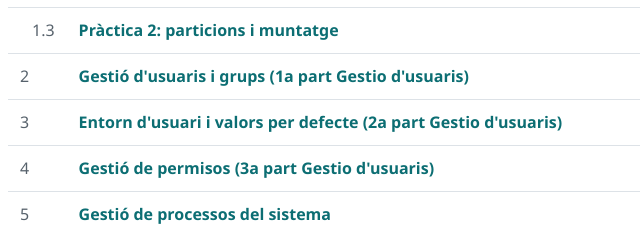
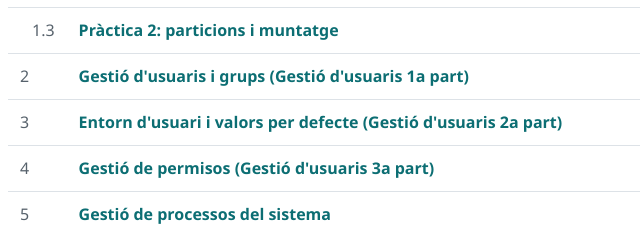
Before and after one commit to ismaPB/sistemes_operatius, a plain HTML site: page sprint2_ubu/index.html in a window 1280 px wide. Shown: the part 426-660 px from the top of the page, 236-876 px from the left. Drawn offline with Linux system fonts and the light colour scheme.

Commit message:
Update user management section titles and links

```diff
--- a/sprint2_ubu/index.html
+++ b/sprint2_ubu/index.html
@@ -34,9 +34,9 @@
         <tr><td style="padding-left: 1.5rem;">1.1</td><td><a href="#apartat1-1">Teoria</a></td></tr>
         <tr><td style="padding-left: 1.5rem;">1.2</td><td><a href="#apartat1-2">Pràctica 1: recuperació de fitxers</a></td></tr>
         <tr><td style="padding-left: 1.5rem;">1.3</td><td><a href="#apartat1-3">Pràctica 2: particions i muntatge</a></td></tr>
-        <tr><td>2</td><td><a href="#apartat2">Gestió d'usuaris i grups (1a part Gestio d'usuaris)</a></td></tr>
-        <tr><td>3</td><td><a href="#apartat3">Entorn d'usuari i valors per defecte (2a part Gestio d'usuaris)</a></td></tr>
-        <tr><td>4</td><td><a href="#apartat4">Gestió de permisos (3a part Gestio d'usuaris)</a></td></tr>
+        <tr><td>2</td><td><a href="#apartat2">Gestió d'usuaris i grups (Gestió d'usuaris 1a part)</a></td></tr>
+        <tr><td>3</td><td><a href="#apartat3">Entorn d'usuari i valors per defecte (Gestió d'usuaris 2a part)</a></td></tr>
+        <tr><td>4</td><td><a href="#apartat4">Gestió de permisos (Gestió d'usuaris 3a part)</a></td></tr>
         <tr><td>5</td><td><a href="#apartat5">Gestió de processos del sistema</a></td></tr>
         <tr><td>6</td><td><a href="#apartat6">Còpies de seguretat i automatització (Escape room · L'arxiu perdut)</a></td></tr>
       </tbody>
@@ -279,8 +279,8 @@
 
     <!-- APARTAT 2 -->
     <article class="apartat" id="apartat2">
-      <h2>2. Gestió d'usuaris i grups (1a part Gestio d'usuaris)</h2>
-      <p>Administració de comptes d'usuari, permisos i grups de treball en el servidor d'Ubuntu Linux corresponent a la 1a part del cas pràctic de <strong>PixelForge</strong>.</p>
+      <h2>2. Gestió d'usuaris i grups (Gestió d'usuaris 1a part)</h2>
+      <p>Administració de comptes d'usuari, permisos i grups de treball en el servidor d'Ubuntu Linux corresponent a la 1a part de la gestió d'usuaris (cas pràctic de PixelForge).</p>
 
       <h3>Nivell 0: Conèixer el sistema</h3>
       <p>Exploració inicial dels identificadors (UID/GID), permisos sobre <code>/etc/shadow</code> i comprovació del grup <code>sudo</code> per a l'usuari personal:</p>
@@ -359,7 +359,7 @@
 
     <!-- APARTAT 3 -->
     <article class="apartat" id="apartat3">
-      <h2>3. Entorn d'usuari i valors per defecte (2a part Gestio d'usuaris)</h2>
+      <h2>3. Entorn d'usuari i valors per defecte (Gestió d'usuaris 2a part)</h2>
       <p>Personalització de l'entorn de shell (<code>.bashrc</code>, <code>.profile</code>, <code>.bash_logout</code>), preparació de la plantilla <code>/etc/skel</code> i configuració de les regles per defecte a <code>/etc/default/useradd</code>, <code>/etc/adduser.conf</code> i <code>/etc/login.defs</code>.</p>
 
       <h3>Nivell 0 · Els fitxers invisibles</h3>
@@ -460,7 +460,7 @@
 
     <!-- APARTAT 4 -->
     <article class="apartat" id="apartat4">
-      <h2>4. Gestió de permisos (3a part Gestio d'usuaris)</h2>
+      <h2>4. Gestió de permisos (Gestió d'usuaris 3a part)</h2>
       <p>Configuració de permisos estàndard, propietat, permisos especials (SGID, Sticky bit, SUID), llistes de control d'accés (ACL) i màscara <code>umask</code> a l'entorn de treball <code>/srv/pixelforge</code>.</p>
 
       <h3>Nivell 0 · Muntar l'estudi</h3>
```
